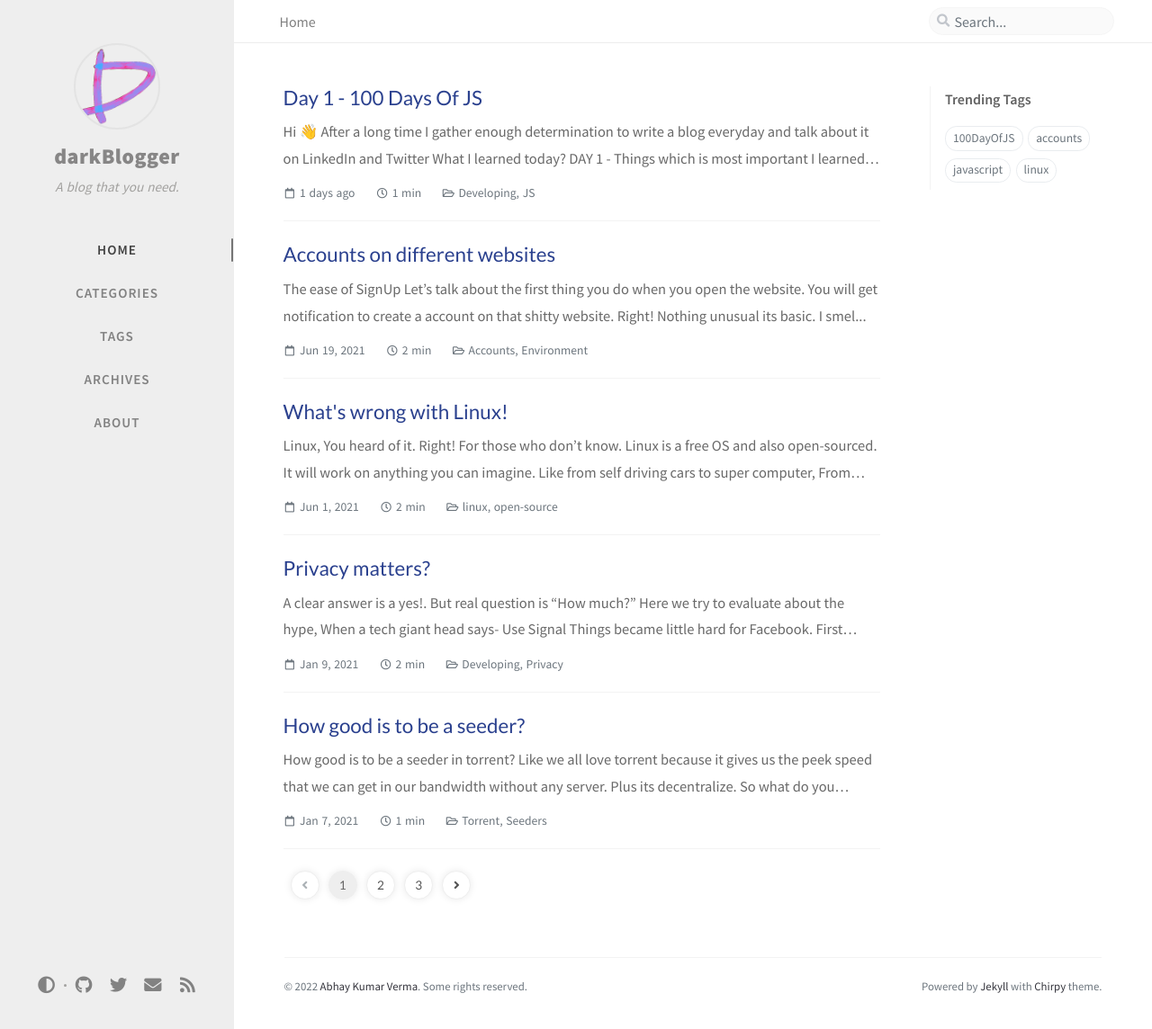
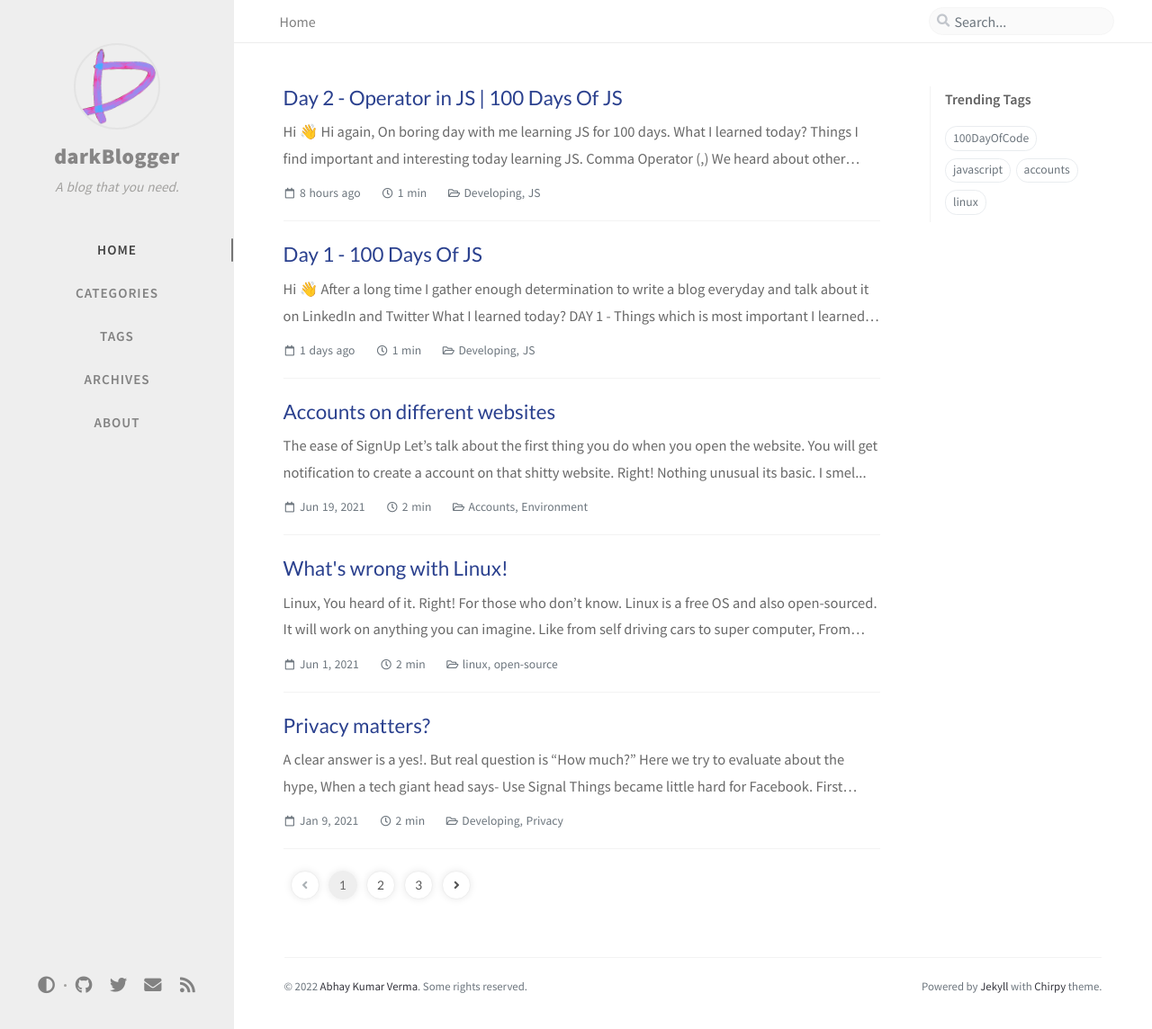
Before and after one commit to darkBlogger/blog, a Jekyll site: the page built from index.html, in a window 1280 px wide and 1144 px high. Shown: the whole window at 90% size. Built offline with Jekyll 4.4.1, drawn with Linux system fonts in a browser that asks for light colours; nearby versions of some CDN libraries; the list of posts is cut into pages by our own code; comment, search, counter and statistics services are not loaded; some of the changed lines change nothing that is shown.

Commit message:
Day2 | 100DayOfCode

````diff
--- a/_posts/2022-04-20-js-100-days.markdown
+++ b/_posts/2022-04-20-js-100-days.markdown
@@ -3,7 +3,7 @@ layout: post
 title: Day 1 - 100 Days Of JS
 date: 20 April 2022 04:09:50 PM IST
 categories: Developing JS
-tags: javascript 100DayOfJS
+tags: javascript 100DayOfCode
 ---
 
 ## Hi 👋
--- /dev/null
+++ b/_posts/2022-04-21-day2-100DayOfJS.md
@@ -0,0 +1,53 @@
+---
+layout: post
+title: Day 2 - Operator in JS | 100 Days Of JS
+date: 21 April 2022 04:09:50 PM IST
+categories: Developing JS
+tags: javascript 100DayOfCode
+---
+
+## Hi 👋
+
+Hi again, On boring day with me learning JS for 100 days.
+
+## What I learned today?
+Things I find important and interesting today learning JS.
+ - **Comma Operator (,)** We heard about other operators but not this one.
+ - **Bitwise Operator** They use to do calculation in bit.(I hate those)
+ - **`==` and `===` in JS**
+
+
+### Comma Operators
+In theory comma operator is really interesting. First let's see this code.
+
+```js
+var a = 4;
+a = (a++, a, 15, "ram", a++);
+console.log(a); // return 6
+```
+Comma operator execute code from left to right and returns the right most value.
+
+### Bitwise Operator
+These operator do calcualtion in bit and If you know how to calculate bit then its easy. More at [Mozilla docs](https://developer.mozilla.org/en-US/docs/Web/JavaScript/Reference/Operators/Bitwise_AND)
+
+```js
+//Bitwise Operator
+console.log("\n****Bitwise Operators****")
+console.log("Bitwise AND of 5 and 1: " + (5 & 1)) //returns 1 after calculation in binary.
+console.log("Bitwise OR of 5 and 1: " + (5 | 1)) // returns 5 after calculation in binary.
+console.log("Bitwise XOR of 5 and 1: " + (5 ^ 1)) //returns 4after calculation in binary.
+```
+Hope this gives a idea how it works.
+
+### `==` and `===` in operator in JS
+These operator looks so similar yet very interesting. Lets look at a example how it works.
+
+```js
+console.log(1 == 1); //returns true
+console.log('1' == 1); //returns true
+console.log(1 === 1); //returns true
+console.log('1' === 1); //returns false
+```
+As we can see `==` compare two values irrespective of their data type. On the other hand `===` compare values on a strick manner and only returns true if both data type and value is same.
+
+Byee for now. 👋
````
